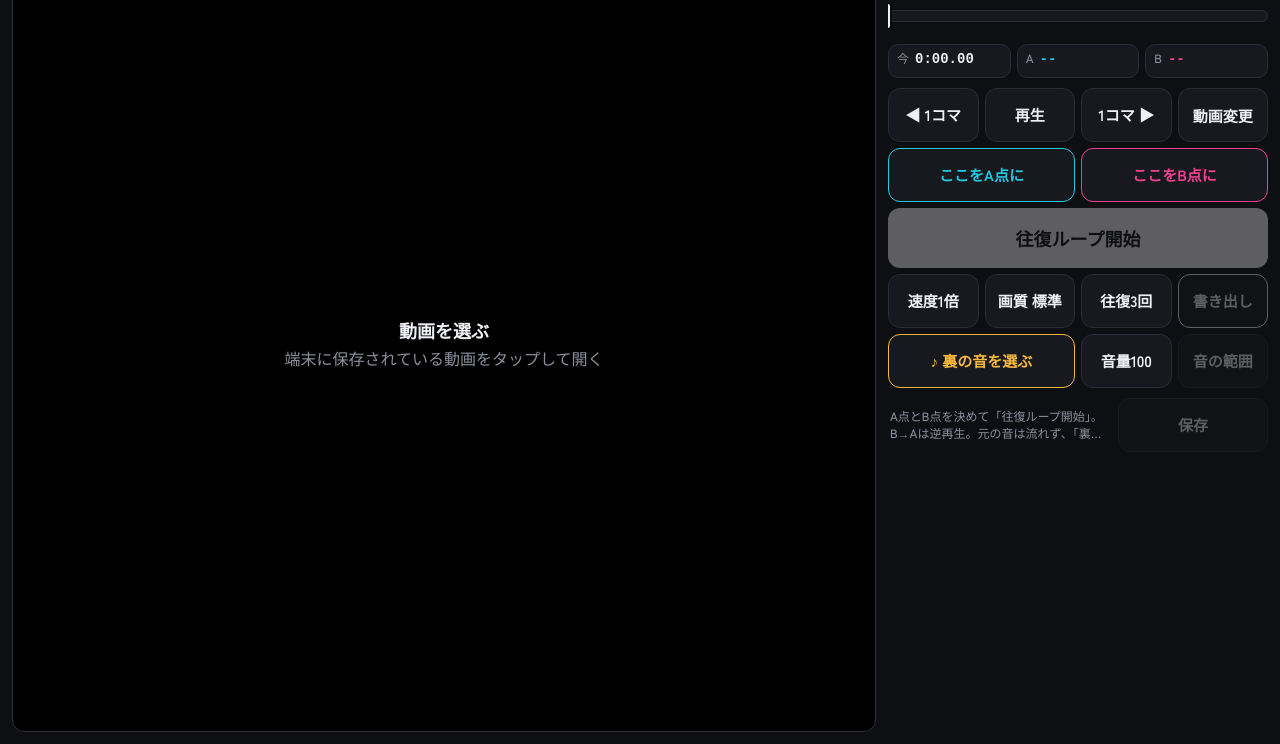
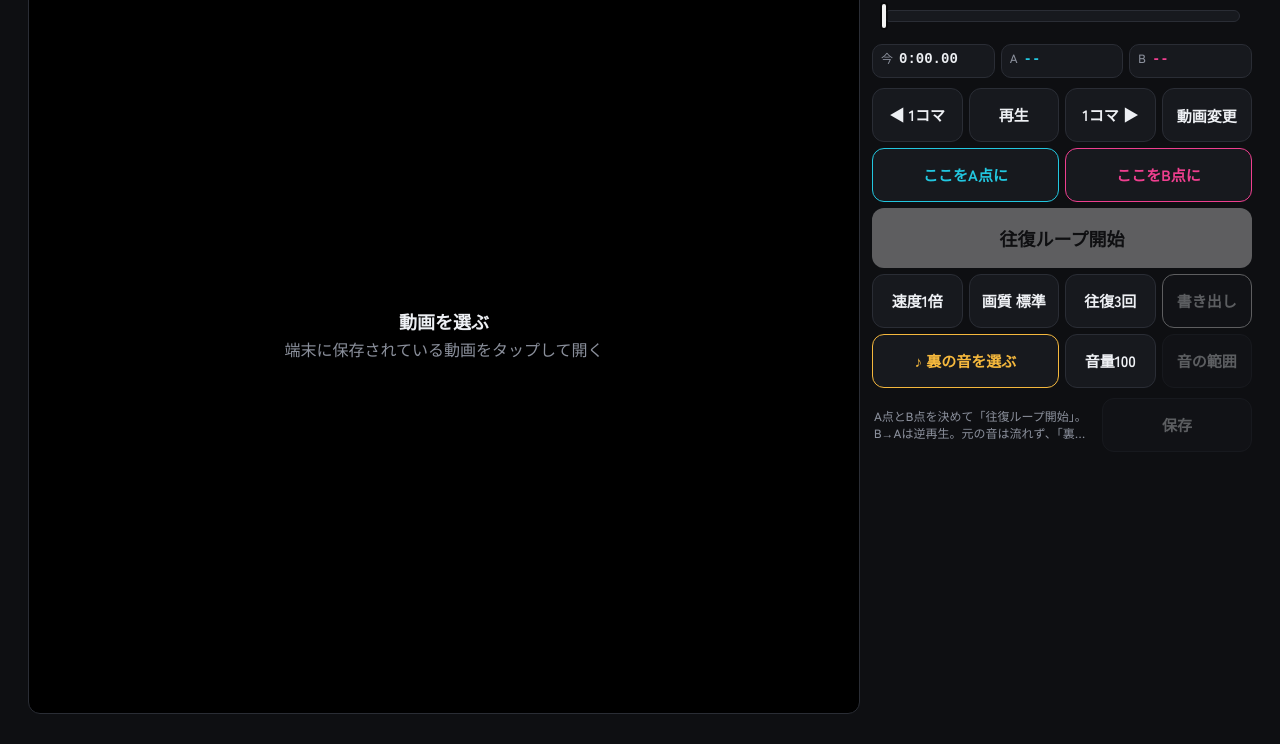
Before and after one commit to bl-oom/ab-loop, a plain HTML site: page index.html in a window 1280 px wide. Shown: the part 56-800 px from the top of the page. Drawn offline with Linux system fonts and the light colour scheme; a web font is replaced by a local one.

Commit message:
画面端の戻るジェスチャーを避けるため、ボタンとスライダーを内側に
Co-Authored-By: Claude Opus 5.5 <noreply@anthropic.com>
Claude-Session: https://claude.ai/code/session_01TCFtL8ahmMPEwk6dcHJKzK

```diff
--- a/index.html
+++ b/index.html
@@ -17,11 +17,11 @@ PICTURE: 残りの高さいっぱいの映像プレビュー、その下にA-B
 COLOUR/TYPE: 黒に近いモニター面、A=シアン、B=マゼンタ。Zen Kaku Gothic + 等幅数字。
 LAYOUT: 常に1画面に収める。縦長画面は上プレビュー・下操作、幅広画面(Fold内画面)は左プレビュー・右操作。ボタン位置は固定。
 */
-:root{color-scheme:dark;--bg:#0e0f12;--panel:#17191e;--line:#2a2d35;--ink:#eef0f4;--mute:#8b909c;--a:#22c7e0;--b:#ef3f8f;--go:#f2f2f2}
+:root{--edge:28px;--edgeB:30px;color-scheme:dark;--bg:#0e0f12;--panel:#17191e;--line:#2a2d35;--ink:#eef0f4;--mute:#8b909c;--a:#22c7e0;--b:#ef3f8f;--go:#f2f2f2}
 *{box-sizing:border-box;min-width:0;-webkit-tap-highlight-color:transparent}
 html,body{height:100%}
 body{margin:0;background:var(--bg);color:var(--ink);font:16px/1.4 "Zen Kaku Gothic New",system-ui,sans-serif;overflow:hidden}
-.wrap{height:100dvh;display:flex;flex-direction:column;gap:8px;padding:max(8px,env(safe-area-inset-top)) 10px max(8px,env(safe-area-inset-bottom));max-width:760px;margin:0 auto}
+.wrap{height:100dvh;display:flex;flex-direction:column;gap:8px;padding:max(8px,env(safe-area-inset-top)) max(var(--edge),env(safe-area-inset-right)) max(var(--edgeB),env(safe-area-inset-bottom)) max(var(--edge),env(safe-area-inset-left));max-width:760px;margin:0 auto}
 .side{display:contents}
 h1{order:-1;font-size:16px;margin:0 2px;font-weight:700;flex:none}
 .stage{order:0;position:relative;flex:1 1 auto;min-height:120px;background:#000;border-radius:12px;overflow:hidden;border:1px solid var(--line)}
@@ -33,7 +33,7 @@ h1{order:-1;font-size:16px;margin:0 2px;font-weight:700;flex:none}
 .badge{position:absolute;left:8px;top:8px;font:600 12px "Overpass Mono",monospace;background:rgba(0,0,0,.65);padding:3px 9px;border-radius:99px;display:none}
 .stage.looping .badge{display:block}
 .side>*{order:1;flex:none}.side>h1{order:-1}
-.tl{position:relative;height:40px;touch-action:none;cursor:pointer}
+.tl{position:relative;height:40px;touch-action:none;cursor:pointer;margin:0 12px}
 .track{position:absolute;left:0;right:0;top:16px;height:12px;border-radius:6px;background:var(--panel);border:1px solid var(--line)}
 .range{position:absolute;top:16px;height:12px;background:linear-gradient(90deg,var(--a),var(--b));opacity:.55;border-radius:6px;display:none}
 .mk{position:absolute;top:12px;width:2px;height:24px;margin-left:-1px;display:none}
@@ -72,7 +72,7 @@ input[type=file]{display:none}
 .okb{background:var(--go);color:#111;border:0}
 /* 横長の画面（タブレット横向きなど）：左プレビュー、右操作 */
 @media (min-width:700px) and (min-aspect-ratio:5/4){
-  .wrap{max-width:none;display:grid;grid-template-columns:minmax(0,1fr) 380px;grid-template-rows:minmax(0,1fr);gap:12px;padding:12px}
+  .wrap{max-width:none;display:grid;grid-template-columns:minmax(0,1fr) 380px;grid-template-rows:minmax(0,1fr);gap:12px;padding:12px max(var(--edge),env(safe-area-inset-right)) max(var(--edgeB),env(safe-area-inset-bottom)) max(var(--edge),env(safe-area-inset-left))}
   .stage{height:100%}
   .side{display:flex;flex-direction:column;gap:10px;overflow:auto}
   h1{font-size:20px}
@@ -90,7 +90,7 @@ input[type=file]{display:none}
 @media (max-height:700px) and (max-aspect-ratio:1/1){h1{display:none}}
 /* Fold内画面など幅が広い縦〜正方形：操作ボタンを大きく */
 @media (min-width:700px) and (max-aspect-ratio:5/4){
-  .wrap{max-width:820px;gap:10px;padding:12px}
+  .wrap{max-width:860px;gap:10px;padding:12px max(var(--edge),env(safe-area-inset-right)) max(var(--edgeB),env(safe-area-inset-bottom)) max(var(--edge),env(safe-area-inset-left))}
   button,select,.dl,label.btn{height:52px;font-size:15px}
   .go{height:58px}
   label.bgm{line-height:50px}
```
